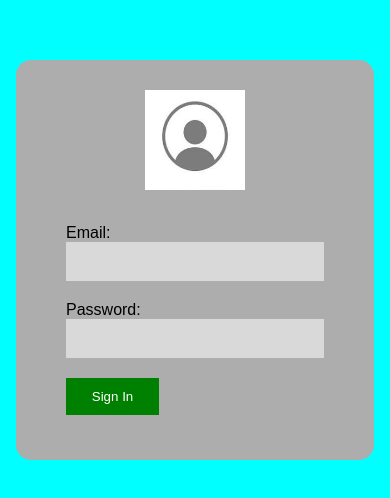
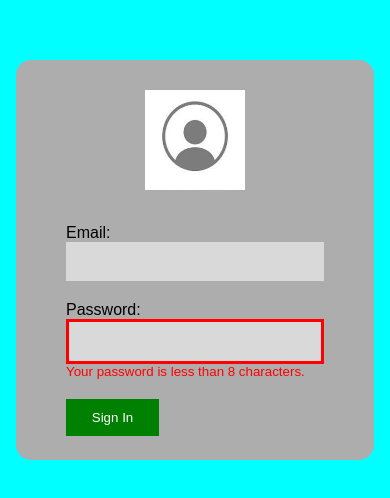
Before and after one commit to steamnp/bfd42, a React (Vite) app: page / in a window 390 px wide. Shown: the part 162-660 px from the top of the page. Built offline with nearby package versions, Linux system fonts and the light colour scheme.

Commit message:
make form more responsive using css and react usestte hook

```diff
--- a/src/app.jsx
+++ b/src/app.jsx
@@ -1,6 +1,10 @@
+import { useState } from "react";
 import styles from "./app.module.css";
 
 function App() {
+  const [email, setEmail] = useState("");
+  const [password, setPassword] = useState("");
+
   return (
     <div className={styles.container}>
       <article className={styles.card}>
@@ -8,11 +12,30 @@ function App() {
         <div className={styles.credential}>
           <div className={styles.alignVertical}>
             <label htmlFor="email">Email:</label>
-            <input className={styles.input} type="email" id="email" />
+            <input
+              className={styles.input}
+              type="email"
+              id="email"
+              onChange={(e) => setEmail(e.target.value)}
+            />
           </div>
           <div className={styles.alignVertical}>
             <label htmlFor="password">Password:</label>
-            <input className={styles.input} type="password" id="password" />
+            <input
+              className={`${styles.input} ${
+                password.length > 8 ? "" : styles.errorBorder
+              }`}
+              type="password"
+              id="password"
+              onChange={(e) => setPassword(e.target.value)}
+            />
+            {password.length >= 8 ? (
+              ""
+            ) : (
+              <small className={styles.error}>
+                Your password is less than 8 characters.
+              </small>
+            )}
           </div>
           <button className={styles.btn}>Sign In</button>
         </div>
--- a/src/app.module.css
+++ b/src/app.module.css
@@ -48,3 +48,11 @@
   width: 93px;
   cursor: pointer;
 }
+
+.errorBorder {
+  border: solid red;
+}
+
+.error {
+  color: red;
+}
```
